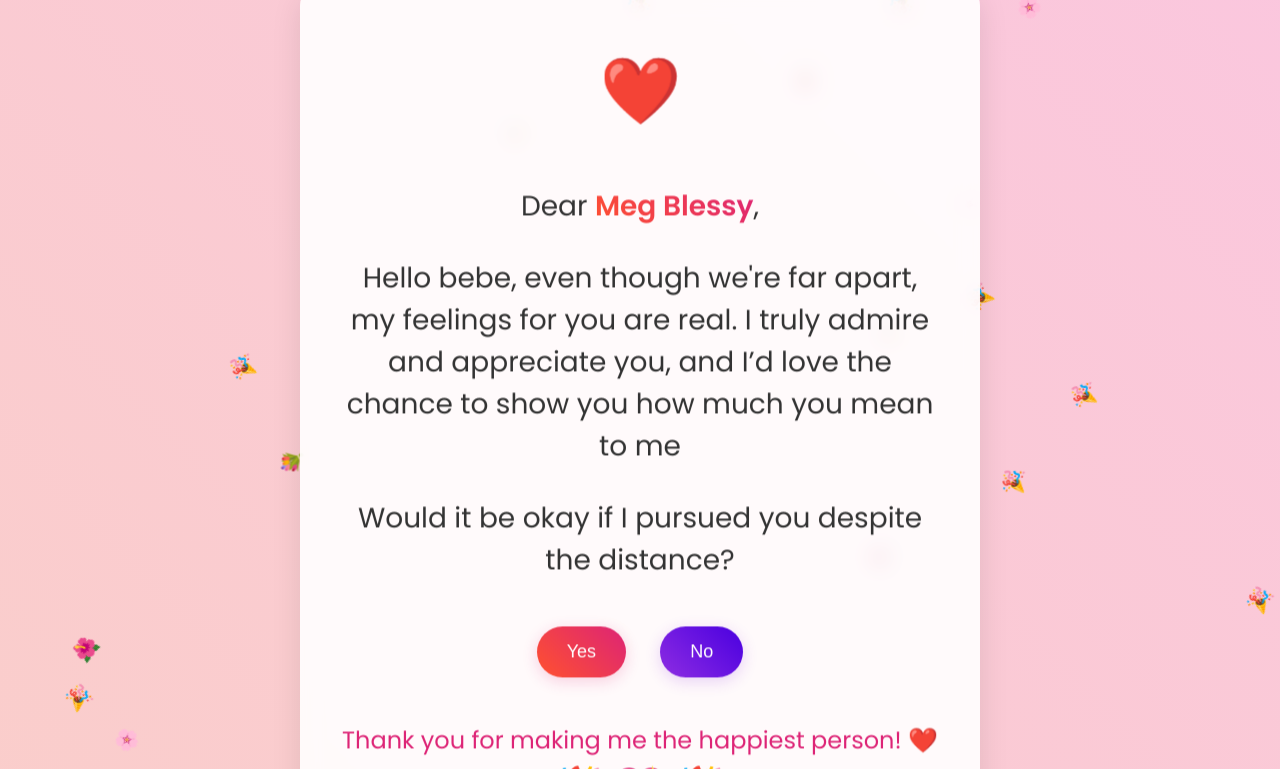
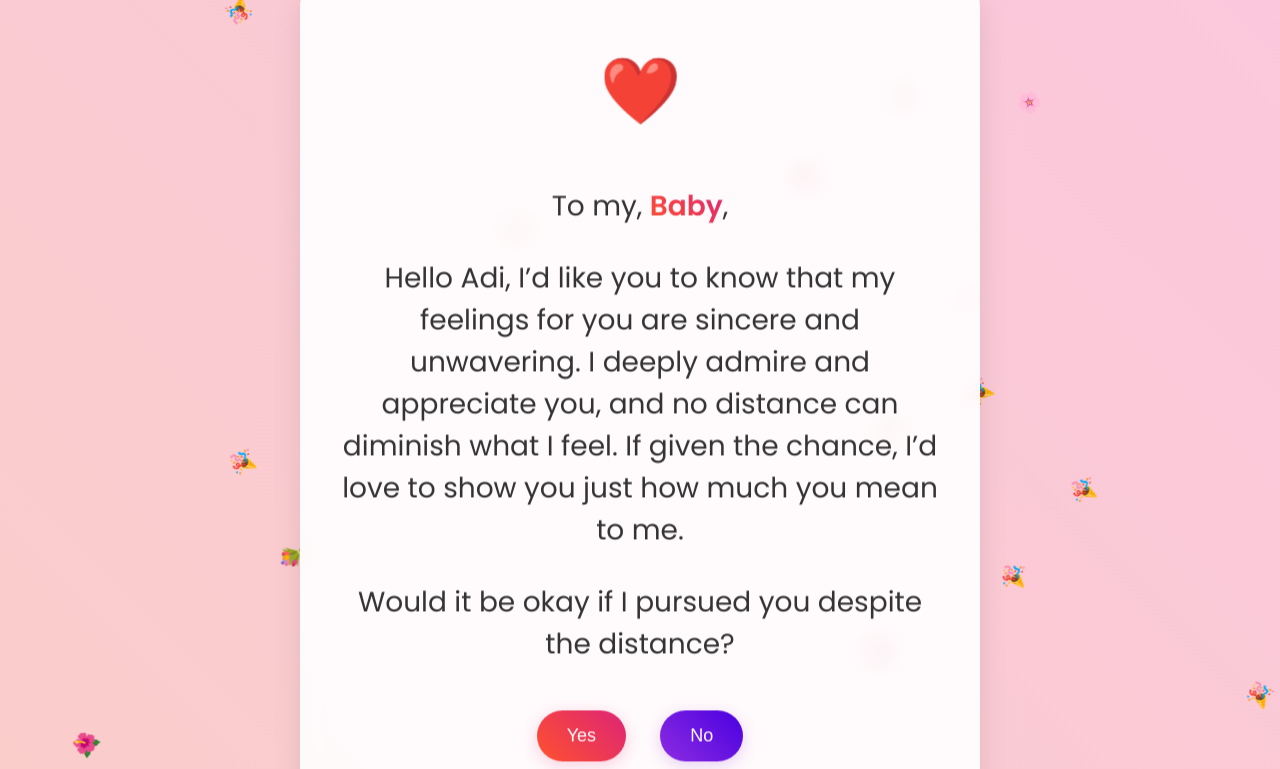
Before and after one commit to stanme1/stanme1.github.io, a plain HTML site: page index.html in a window 1280 px wide. Both pictures are taken after a click on the button "Yes". Shown: the top 769 px of the page. Drawn offline with Linux system fonts and the light colour scheme.

Commit message:
index.html

```diff
--- a/index.html
+++ b/index.html
@@ -151,11 +151,10 @@
     <div class="container">
         <div class="heart">❤️</div>
         <div class="question">
-            Dear <span class="special-text">Meg Blessy</span>,
+            To my, <span class="special-text">Baby</span>,
         </div>
         <div class="question" style="animation-delay: 0.5s;">
-            Hello bebe, even though we're far apart, my feelings for you are real.
-            I truly admire and appreciate you, and I’d love the chance to show you how much you mean to me
+            Hello Adi, I’d like you to know that my feelings for you are sincere and unwavering. I deeply admire and appreciate you, and no distance can diminish what I feel. If given the chance, I’d love to show you just how much you mean to me.
         </div>
         <div class="question" style="animation-delay: 1s;">
             Would it be okay if I pursued you despite the distance?
@@ -206,7 +205,7 @@
             response.style.display = 'block';
             response.innerHTML = `
                 <div style="animation: fadeIn 1s ease;">
-                    Thank you for making me the happiest person! ❤️<br>
+                    Thank you! Adi. That means so much to me. I promise to pursue you with sincerity and in the way you deserve—to make you feel valued, appreciated, and loved ❤️<br>
                     <span style="font-size: 40px;">🎉 💖 🎉</span>
                 </div>
             `;
```
